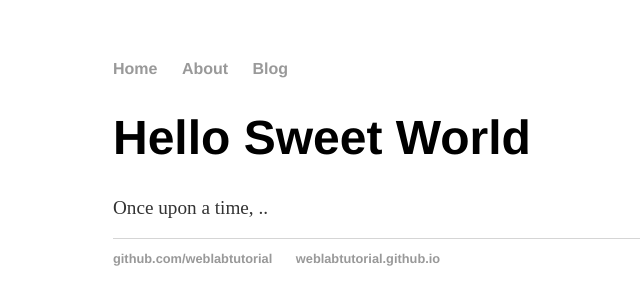
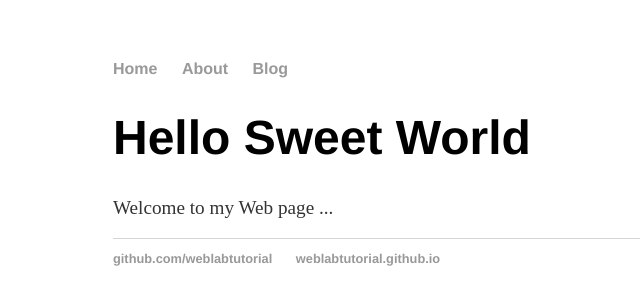
Before and after one commit to rithinthomas/rithinthomas.github.io, a Jekyll site: the page built from index.html, in a window 1280 px wide. Shown: the top 305 px of the page, without its empty margins (79-719 px from the left). Built offline with Jekyll 4.4.1, drawn with Linux system fonts in a browser that asks for light colours.

Commit message:
Update index.html

```diff
--- a/index.html
+++ b/index.html
@@ -4,4 +4,4 @@ title: Web Programming
 ---
 <div class="blurb">
 <h1>Hello Sweet World</h1>
-<p>Once upon a time, ..</p> </div>
+<p>Welcome to my Web page ...</p> </div>
```
